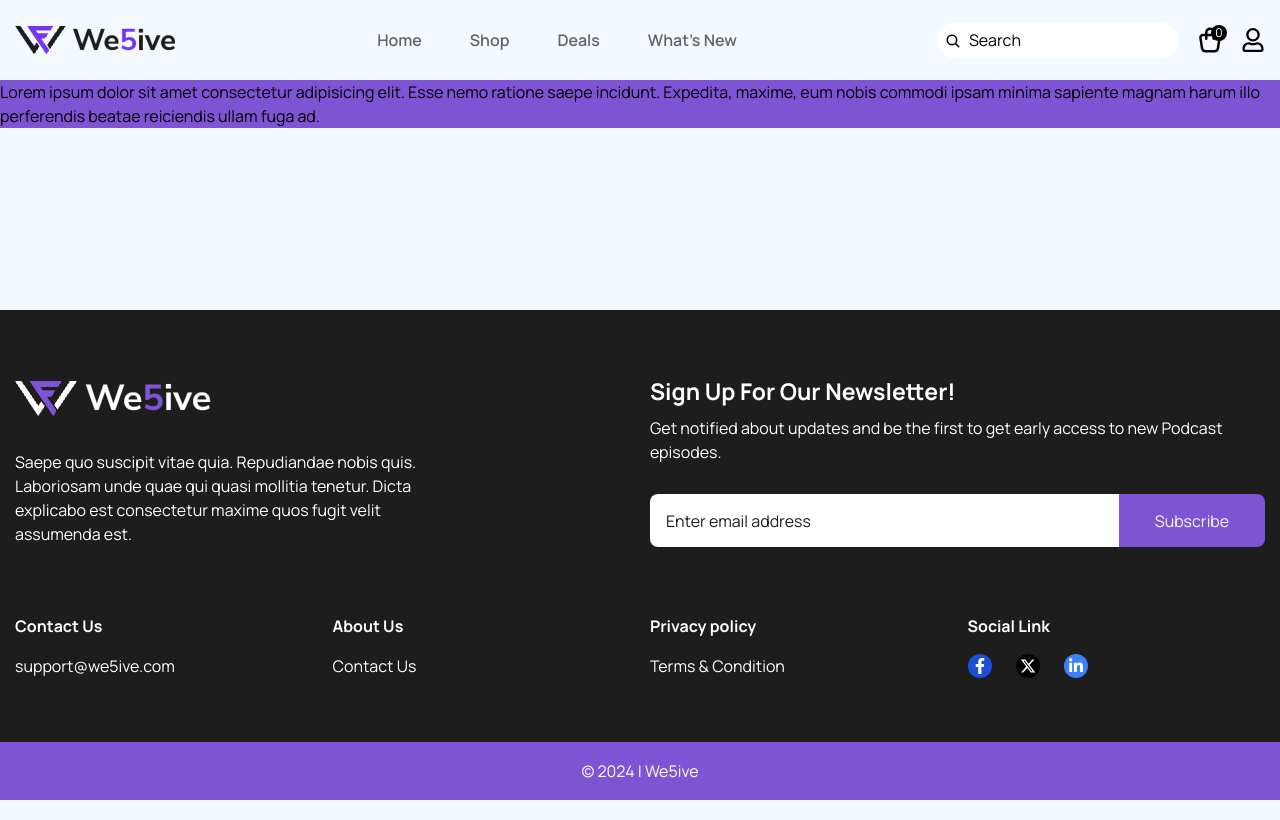
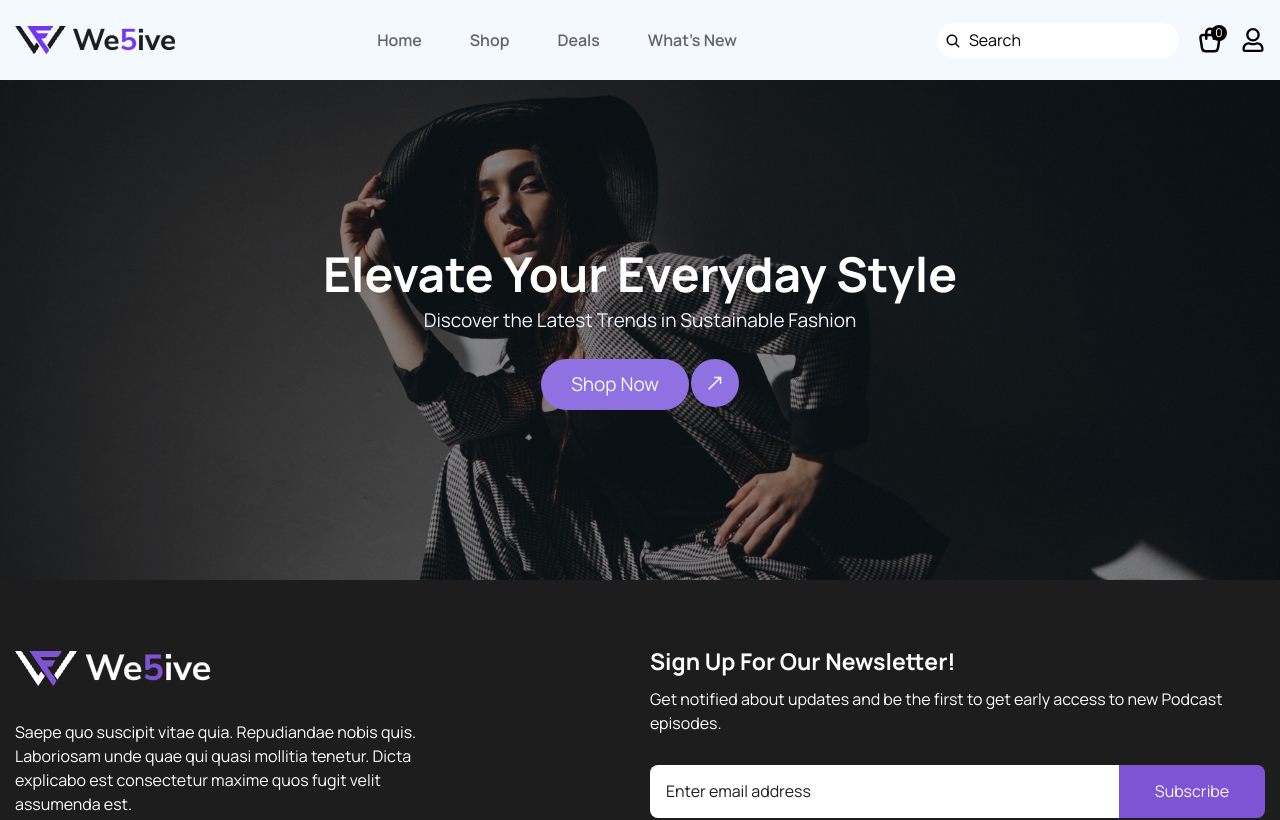
Before and after one commit to aliakbort2/fashion-task-nextjs, a Next.js app: page / in a window 1280 px wide. Shown: the top 820 px of the page. Built offline with nearby package versions, Linux system fonts and the light colour scheme.

Commit message:
Banner hero part is done

```diff
--- a/src/app/page.js
+++ b/src/app/page.js
@@ -1,11 +1,9 @@
+import Banner from "@/components/Homepage/Banner";
+
 export default function Home() {
   return (
-    <div className="">
-      <p className="bg-primary">
-        Lorem ipsum dolor sit amet consectetur adipisicing elit. Esse nemo
-        ratione saepe incidunt. Expedita, maxime, eum nobis commodi ipsam minima
-        sapiente magnam harum illo perferendis beatae reiciendis ullam fuga ad.
-      </p>
+    <div>
+      <Banner />
     </div>
   );
 }
--- /dev/null
+++ b/src/components/Homepage/Banner.jsx
@@ -0,0 +1,28 @@
+import { LiaLongArrowAltUpSolid } from "react-icons/lia";
+
+const Banner = () => {
+  return (
+    <div className="bg-hero-pattern bg-cover bg-center h-[350px] md:h-[500px]">
+      <div className="flex justify-center items-center h-full">
+        <div>
+          <h1 className="text-[23px] md:text-5xl font-bold text-white mb-2 text-center">
+            Elevate Your Everyday Style
+          </h1>
+          <p className="text-[13px] md:text-[19px] text-[#F5F3FF] mb-6 text-center">
+            Discover the Latest Trends in Sustainable Fashion
+          </p>
+          <div className="flex justify-center gap-0.5">
+            <button className="bg-[#8F71E1] text-[#F4F8FF] py-[11.5px] px-[30.5px] rounded-full text-[19px]">
+              Shop Now
+            </button>
+            <button className="bg-[#8F71E1] text-[#F4F8FF] h-12 w-12 rounded-full flex justify-center items-center">
+              <LiaLongArrowAltUpSolid className="rotate-45 text-2xl" />
+            </button>
+          </div>
+        </div>
+      </div>
+    </div>
+  );
+};
+
+export default Banner;
--- a/tailwind.config.js
+++ b/tailwind.config.js
@@ -11,6 +11,9 @@ module.exports = {
         primary: "#7E53D4",
         secondary: "#F4F8FF",
       },
+      backgroundImage: {
+        "hero-pattern": "url('/assets/hero.png')",
+      },
     },
   },
   plugins: [],
```
Also changed, not shown: public/assets/hero.png (added).
